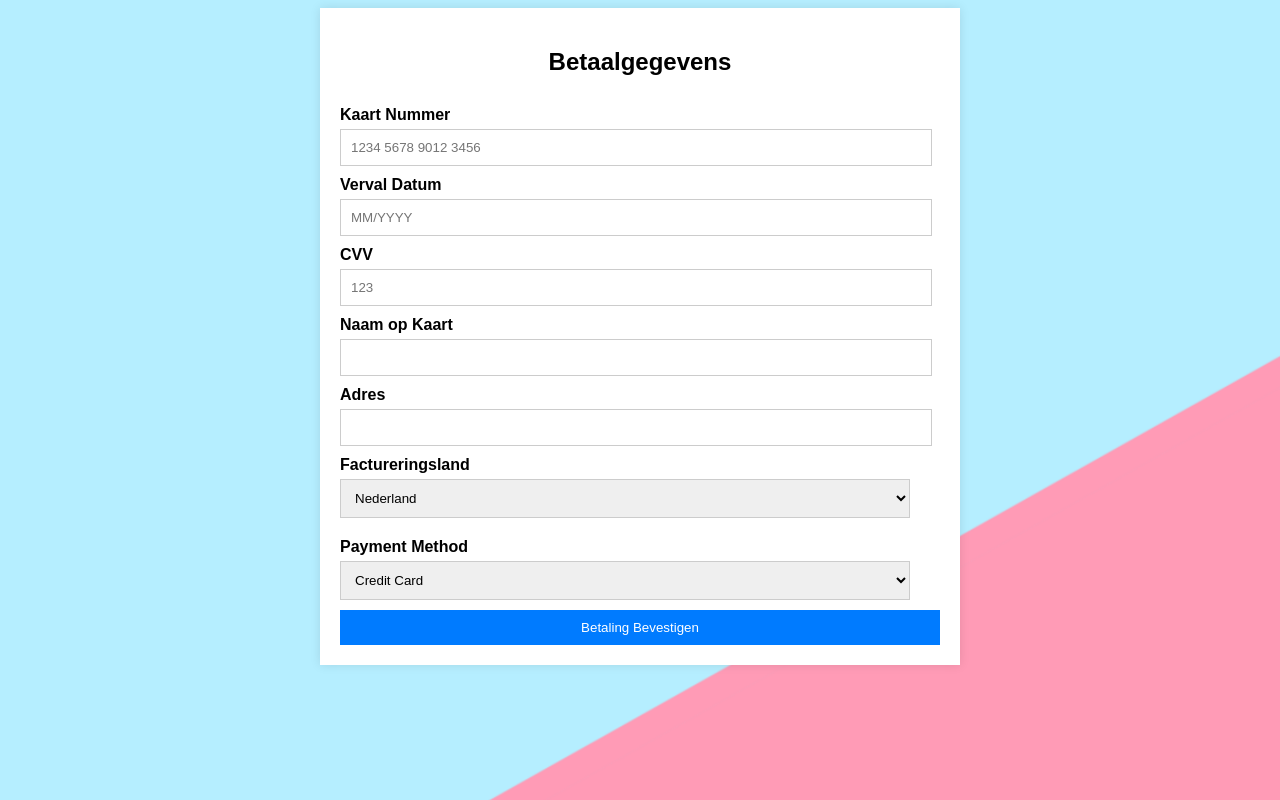
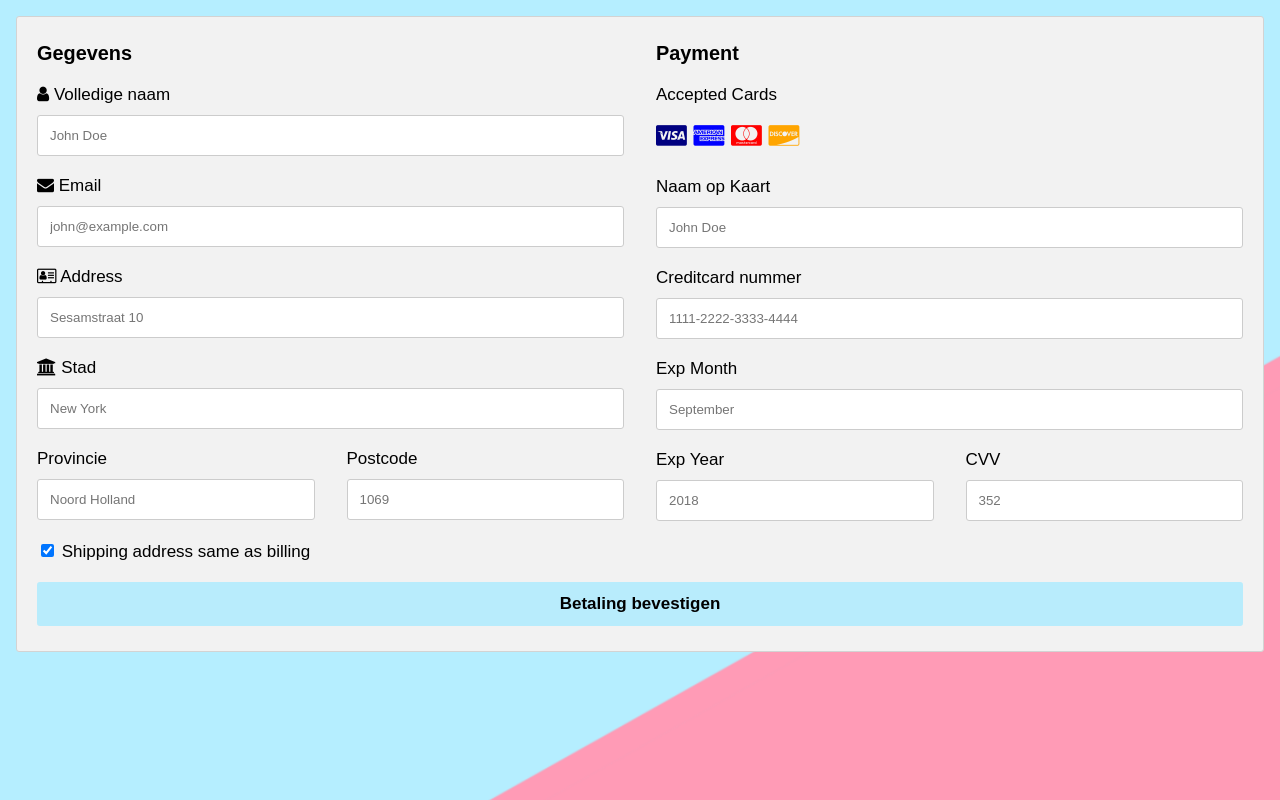
Before and after one commit to Keremttc/Candy-Store-examen-project, a PHP site: page /betaalpagina.php in a window 1280 px wide. Run offline with PHP 8.4, Linux system fonts and the light colour scheme.

Commit message:
betaalpagina functionerend gemaakt

```diff
--- a/betaalpagina.php
+++ b/betaalpagina.php
@@ -1,118 +1,189 @@
 <!DOCTYPE html>
-<html lang="en">
+<html>
 <head>
-    <meta charset="UTF-8">
-    <meta name="viewport" content="width=device-width, initial-scale=1.0">
-    <title>Betalen</title>
-
-<!-- betaalpagina styling Recep -->
-
+<meta name="viewport" content="width=device-width, initial-scale=1">
+<link rel="stylesheet" href="https://cdnjs.cloudflare.com/ajax/libs/font-awesome/4.7.0/css/font-awesome.min.css">
 <style>
 body {
-            font-family: Arial, sans-serif;
+  font-family: Arial;
+  font-size: 17px;
+  padding: 8px;
   background: url("images/hero4.png");
   background-size: 1920px 1080px;
 }
 
-        .container {
-            max-width: 600px;
-            margin: 0 auto;
-            padding: 20px;
-            background-color: #fff;
-            box-shadow: 0 0 10px rgba(0, 0, 0, 0.1);
+* {
+  box-sizing: border-box;
 }
 
-        h2 {
-            text-align: center;
+.row {
+  display: -ms-flexbox; /* IE10 */
+  display: flex;
+  -ms-flex-wrap: wrap; /* IE10 */
+  flex-wrap: wrap;
+  margin: 0 -16px;
 }
 
-        form {
-            display: flex;
-            flex-direction: column;
+.col-25 {
+  -ms-flex: 25%; /* IE10 */
+  flex: 25%;
+}
+
+.col-50 {
+  -ms-flex: 50%; /* IE10 */
+  flex: 50%;
+}
+
+.col-75 {
+  -ms-flex: 75%; /* IE10 */
+  flex: 75%;
+}
+
+.col-25,
+.col-50,
+.col-75 {
+  padding: 0 16px;
+}
+
+.container {
+  background-color: #f2f2f2;
+  padding: 5px 20px 15px 20px;
+  border: 1px solid lightgrey;
+  border-radius: 3px;
+}
+
+input[type=text] {
+  width: 100%;
+  margin-bottom: 20px;
+  padding: 12px;
+  border: 1px solid #ccc;
+  border-radius: 3px;
 }
 
 label {
-            margin-top: 10px;
-            font-weight: bold;
+  margin-bottom: 10px;
+  display: block;
 }
 
-        input[type="text"],
-        input[type="number"],
-        select {
-            width: 95%;
-            padding: 10px;
-            margin-top: 5px;
-            border: 1px solid #ccc;
+.icon-container {
+  margin-bottom: 20px;
+  padding: 7px 0;
+  font-size: 24px;
 }
 
-        .payment-method {
-            margin-top: 20px;
+.btn {
+  background-color: #b8ecfc;
+  font-weight: bold;
+  color: black;
+  padding: 12px;
+  margin: 10px 0;
+  border: none;
+  width: 100%;
+  border-radius: 3px;
+  cursor: pointer;
+  font-size: 17px;
+  transition: 0.3s;
 }
 
-        button {
-            background-color: #007bff;
-            color: #fff;
-            padding: 10px 20px;
-            border: none;
-            cursor: pointer;
-            margin-top: 10px;
+.btn:hover {
+  background-color: #ff9bb6;
 }
 
-        button:hover {
-            background-color: #0056b3;
+a {
+  color: #2196F3;
+}
+
+hr {
+  border: 1px solid lightgrey;
+}
+
+span.price {
+  float: right;
+  color: grey;
+}
+
+/* Responsive layout  */
+@media (max-width: 800px) {
+  .row {
+    flex-direction: column-reverse;
+  }
+  .col-25 {
+    margin-bottom: 20px;
+  }
 }
 </style>
 </head>
 <body>
 
-        <!-- User Story 4 -->
+<div class="row">
+  <div class="col-75">
+    <div class="container">
+      <form action="home.php">
 
-        <!-- Betaalgegevens form div start -->
-    <div class="container">
-        <h2>Betaalgegevens</h2>
-        <form>
-            <label for="cardNumber">Kaart Nummer</label>
-            <input type="text" id="cardNumber" name="cardNumber" placeholder="1234 5678 9012 3456" required>
+        <div class="row">
+          <div class="col-50">
+            <h3>Gegevens</h3>
+            <label for="fname"><i class="fa fa-user"></i> Volledige naam</label>
+            <input type="text" id="fname" name="firstname" placeholder="John Doe">
+            <label for="email"><i class="fa fa-envelope"></i> Email</label>
+            <input type="text" id="email" name="email" placeholder="john@example.com">
+            <label for="adr"><i class="fa fa-address-card-o"></i> Address</label>
+            <input type="text" id="adr" name="address" placeholder="Sesamstraat 10">
+            <label for="city"><i class="fa fa-institution"></i> Stad</label>
+            <input type="text" id="city" name="city" placeholder="New York">
 
-            <label for="expirationDate">Verval Datum</label>
-            <input type="text" id="expirationDate" name="expirationDate" placeholder="MM/YYYY" required>
+            <div class="row">
+              <div class="col-50">
+                <label for="state">Provincie</label>
+                <input type="text" id="state" name="state" placeholder="Noord Holland">
+              </div>
+              <div class="col-50">
+                <label for="zip">Postcode</label>
+                <input type="text" id="zip" name="zip" placeholder="1069">
+              </div>
+            </div>
+          </div>
 
+          <div class="col-50">
+            <h3>Payment</h3>
+            <label for="fname">Accepted Cards</label>
+            <div class="icon-container">
+              <i class="fa fa-cc-visa" style="color:navy;"></i>
+              <i class="fa fa-cc-amex" style="color:blue;"></i>
+              <i class="fa fa-cc-mastercard" style="color:red;"></i>
+              <i class="fa fa-cc-discover" style="color:orange;"></i>
+            </div>
+            <label for="cname">Naam op Kaart</label>
+            <input type="text" id="cname" name="cardname" placeholder="John Doe">
+            <label for="ccnum">Creditcard nummer</label>
+            <input type="text" id="ccnum" name="cardnumber" placeholder="1111-2222-3333-4444">
+            <label for="expmonth">Exp Month</label>
+            <input type="text" id="expmonth" name="expmonth" placeholder="September">
+            <div class="row">
+              <div class="col-50">
+                <label for="expyear">Exp Year</label>
+                <input type="text" id="expyear" name="expyear" placeholder="2018">
+              </div>
+              <div class="col-50">
                 <label for="cvv">CVV</label>
-            <input type="text" id="cvv" name="cvv" placeholder="123" required>
+                <input type="text" id="cvv" name="cvv" placeholder="352">
+              </div>
+            </div>
+          </div>
 
-            <label for="nameOnCard">Naam op Kaart</label>
-            <input type="text" id="nameOnCard" name="nameOnCard" required>
-
-            <label for="adres">Adres</label>
-            <input type="text" id="adres" name="adres" required>
-
-            <label for="country">Factureringsland</label>
-            <select id="country" name="country" required>
-                <option value="us">Nederland</option>
-                <option value="ca">Belgie</option>
-                <!-- Add more options as needed -->
-            </select>
-
-            <div class="payment-method">
-                <label for="paymentMethod">Payment Method</label>
-                <select id="paymentMethod" name="paymentMethod" required>
-                    <option value="creditCard">Credit Card</option>
-                    <option value="ideal">iDeal</option>
-                    <option value="paypal">Paypal</option>
-                    <!-- Add more payment methods as needed -->
-                </select>
         </div>
-            <button type="submit" onclick="paidStatus()">Betaling Bevestigen</button>
+        <label>
+          <input type="checkbox" checked="checked" name="sameadr"> Shipping address same as billing
+        </label>
+        <input type="submit" onclick="paidStatus()" value="Betaling bevestigen" class="btn">
       </form>
     </div>
+  </div>
+</div>
 
+</body>
 
-            <!-- Betaalgegevens form div eind -->
-</body>
 <script>
-
-// Melding
-
     function paidStatus() {
     alert("Bedankt voor uw bestelling, bekijk gegevens via uw mail inbox!");
 
@@ -122,6 +193,5 @@ function paidStatus() {
     }, 2000); // 2000 milliseconds = 2 seconds
 }
 
-
 </script>
 </html>
```
Lines whose indentation alone changed are shown as unchanged.
